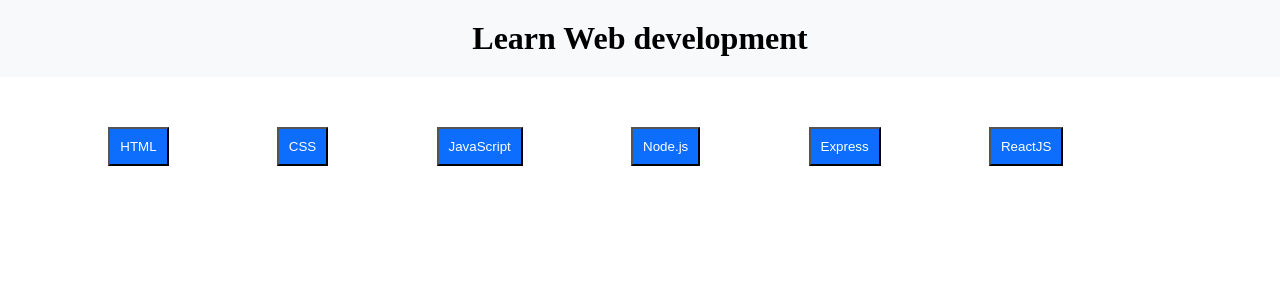
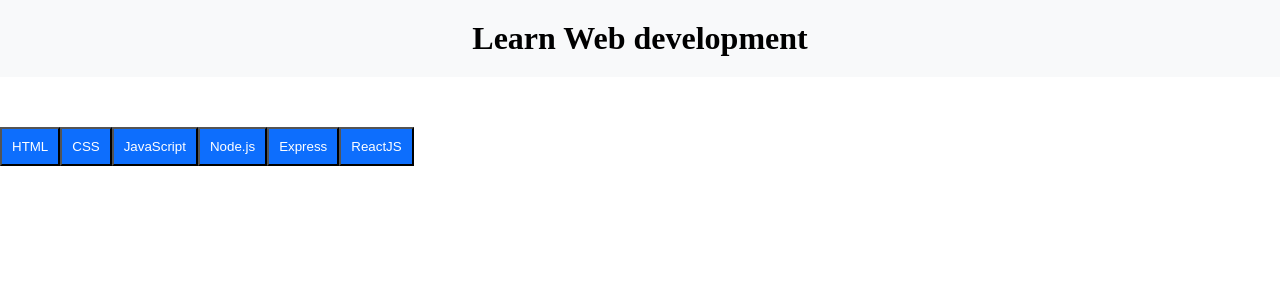
Before and after one commit to AndreaRispoli97/react-use-state, a React (Vite) app: page / in a window 1280 px wide. Shown: the top 300 px of the page. Built offline with nearby package versions, Linux system fonts and the light colour scheme.

Commit message:
add: fix logic button

```diff
--- a/src/component/Card.jsx
+++ b/src/component/Card.jsx
@@ -4,26 +4,34 @@
 function CardFaq() {
 
     const [title, setTitle] = useState(null)
-
+    let currentElement = languages.find(language => language.id === title)
 
     return (
         <>
             {
                 languages.map((language) => (
 
-                    <div key={language.id}>
-                        <button onClick={() => setTitle(language.id)} className="btn">
-                            {language.title}
-                        </button>
 
-                    </div>
+                    <button onClick={() => setTitle(language.id)} className="btn" key={language.id}>
+                        {language.title}
+                    </button>
 
                 ))
             }
 
 
             < div >
-                {title === languages.id && (<p>{languages.description}</p>)}
+                <h2>
+                    {
+                        currentElement ? currentElement.title : ''
+                    }
+                </h2>
+                <p>
+                    {
+                        currentElement ? currentElement.description : ''
+                    }
+                </p>
+                {/* {title === languages.id && (<p>{languages.description}</p>)} */}
             </div >
         </>
     )
--- a/src/index.css
+++ b/src/index.css
@@ -21,7 +21,7 @@
 }
 
 .button-container {
-  display: flex;
+
   padding-top: 50px;
-  justify-content: space-evenly;
+
 }
```
